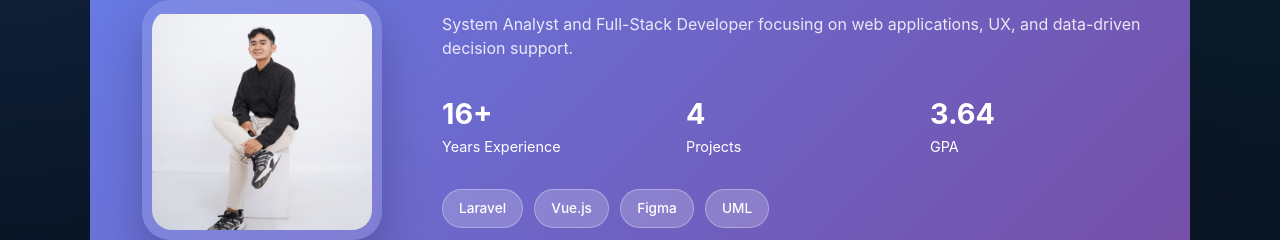
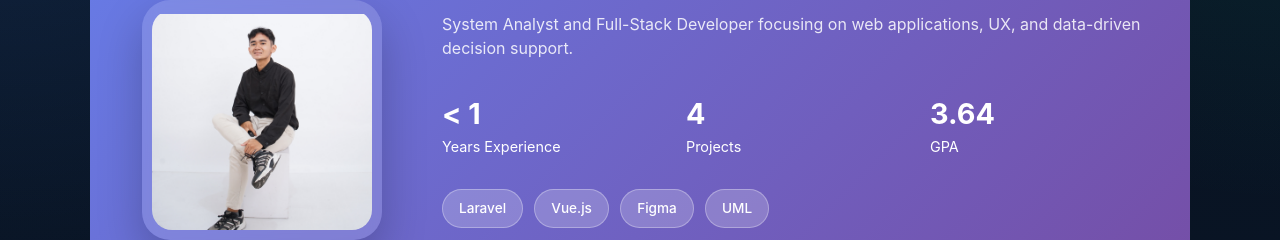
Before and after one commit to dfhmbliii/Portfolio, a Vue app: page / in a window 1280 px wide. Shown: the part 250-490 px from the top of the page. Built offline with nearby package versions, Linux system fonts and the light colour scheme.

Commit message:
minor update di bagian home

```diff
--- a/src/pages/Home.vue
+++ b/src/pages/Home.vue
@@ -12,7 +12,7 @@
       <p class="description">{{ $t('home.description') }}</p>
 
       <div class="stats">
-        <div><span>16+</span>{{ $t('home.stats.experience') }}</div>
+        <div><span> < 1 </span>{{ $t('home.stats.experience') }}</div>
         <div><span>4</span>{{ $t('home.stats.projects') }}</div>
         <div><span>3.64</span>{{ $t('home.stats.gpa') }}</div>
       </div>
```
